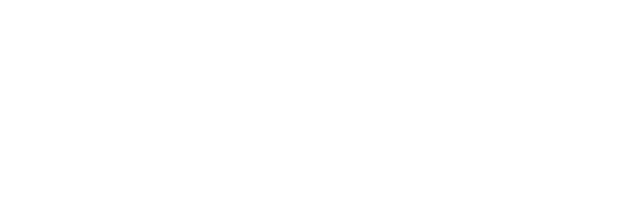
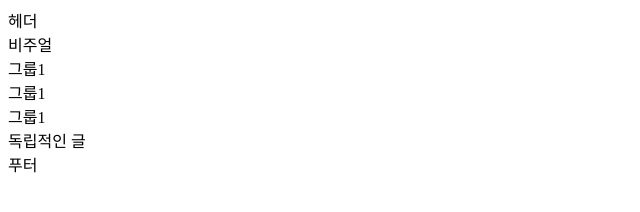
Before and after one commit to kyoungholee/qwe, a website: page index.html in a window 1280 px wide. Shown: the whole page, without its empty margins (0-640 px from the left). Drawn offline with Linux system fonts and the light colour scheme.

Commit message:
웹 카페 구조 생성

```diff
--- a/index.html
+++ b/index.html
@@ -6,5 +6,19 @@
     <meta name="viewport" content="width=device-width, initial-scale=1.0" />
     <title>웹 카페</title>
   </head>
-  <body></body>
+  <body>
+    <header class="header">헤더</header>
+    <div class="vis">비주얼</div>
+
+    <main class="main">
+      <div class="group group1">그룹1</div>
+      <div class="group group2">그룹1</div>
+      <div class="group group3">그룹1</div>
+    </main>
+    <article class="slogan">독립적인 글</article>
+
+    <footer class="footer">
+      <div class="footer-inner">푸터</div>
+    </footer>
+  </body>
 </html>
```
